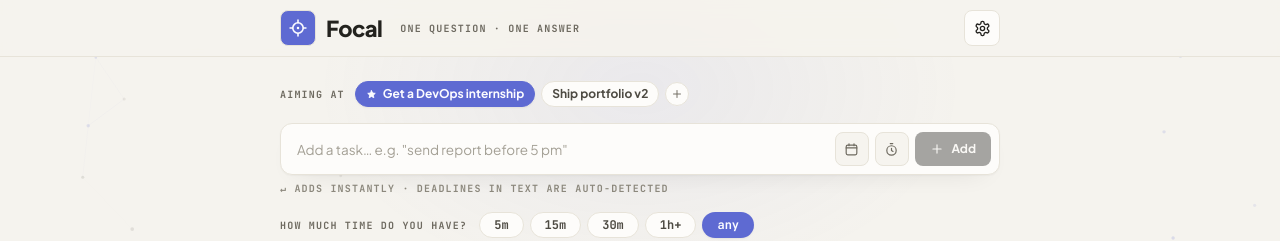
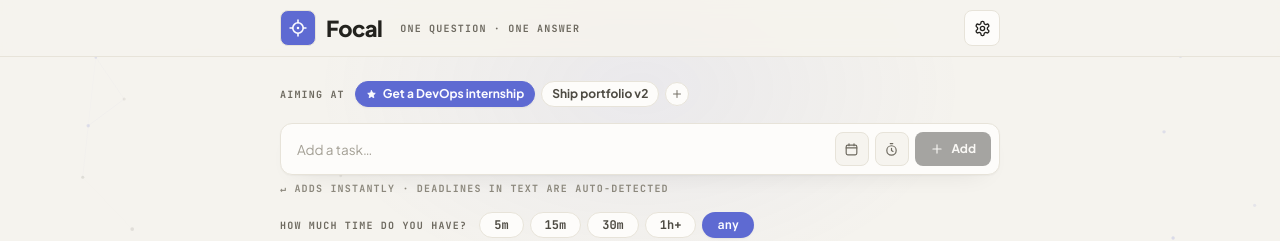
Before and after one commit to codewithabhiishek/focal-planner, a React (Vite) app: page / in a window 1280 px wide. Shown: the top 241 px of the page. Built offline with nearby package versions, Linux system fonts and the light colour scheme.

Commit message:
copy: simplify input placeholders to minimal 'Add a task...' and 'Add a goal...'

```diff
--- a/src/components/Capture.tsx
+++ b/src/components/Capture.tsx
@@ -45,7 +45,7 @@
         <input
           value={title}
           onChange={(e) => setTitle(e.target.value)}
-          placeholder='Add a task… e.g. "send report before 5 pm"'
+          placeholder="Add a task…"
           aria-label="New task"
           className="min-w-0 flex-1 bg-transparent text-[13.5px] sm:text-sm font-normal text-ink outline-none placeholder:text-[13px] sm:placeholder:text-[13.5px] placeholder:text-placeholder"
         />
--- a/src/components/SettingsPage.tsx
+++ b/src/components/SettingsPage.tsx
@@ -305,7 +305,7 @@
             <input
               value={title}
               onChange={(e) => setTitle(e.target.value)}
-              placeholder="New goal… e.g. Pass IELTS, Learn a skill, Launch project"
+              placeholder="Add a goal…"
               aria-label="New goal title"
               className="field"
             />
```
